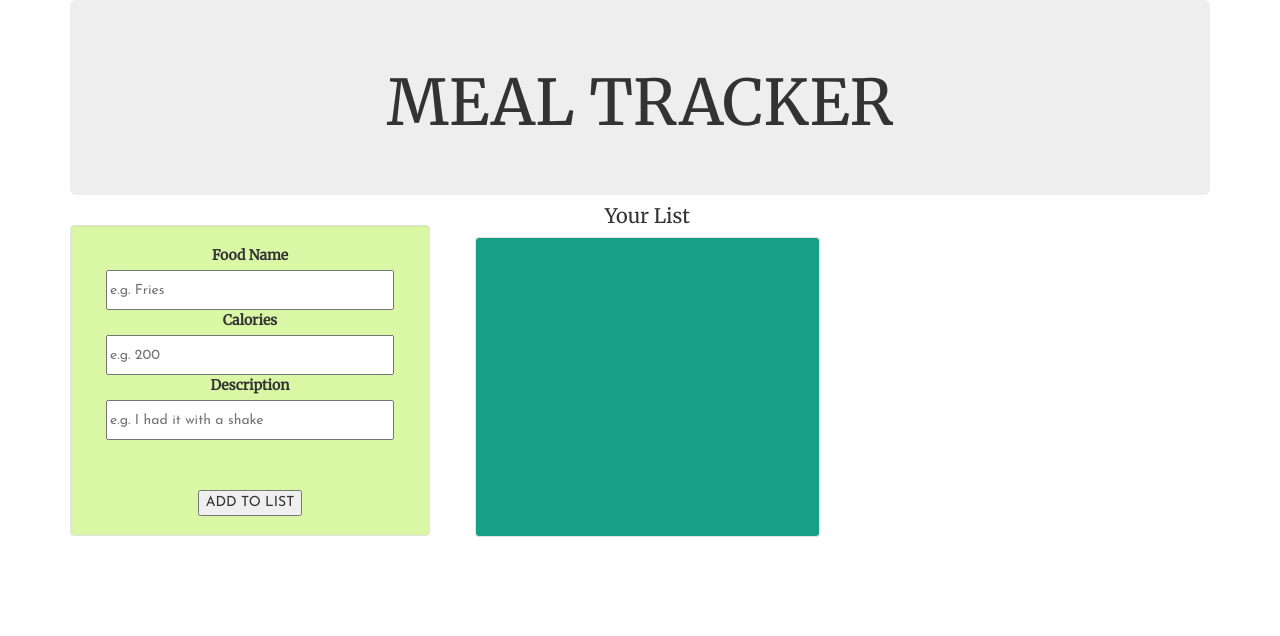
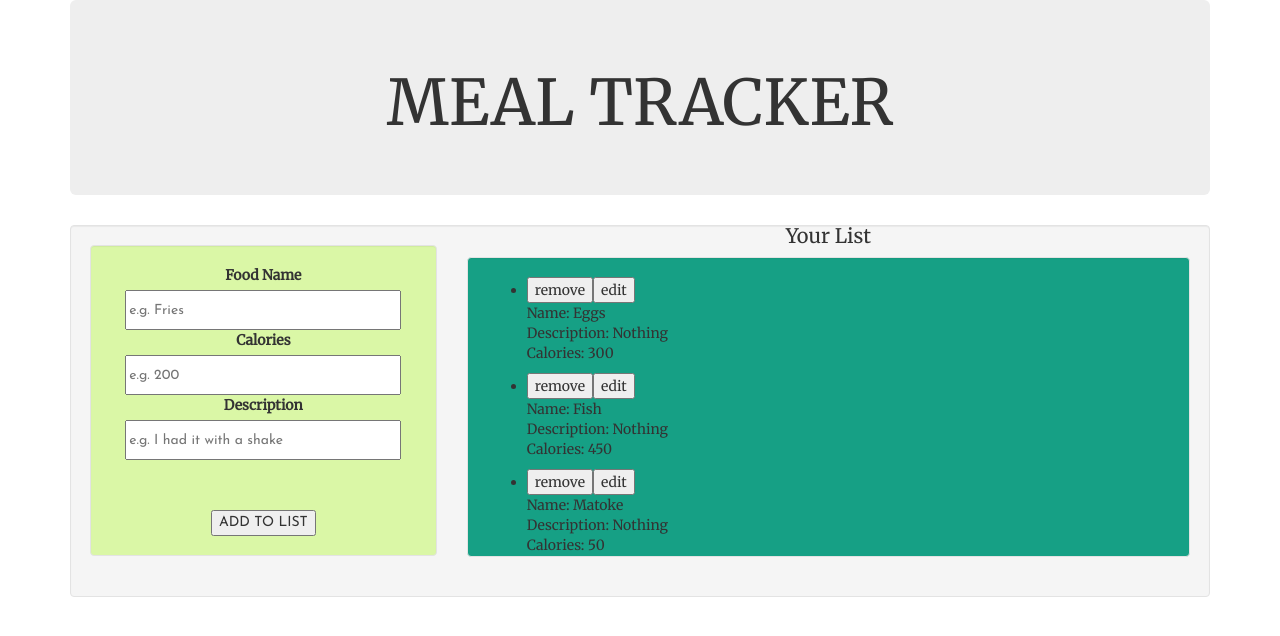
Before and after one commit to NewtonBii/meal-tracker, an Angular app: page / in a window 1280 px wide. Shown: the top 636 px of the page. Built offline with nearby package versions, Linux system fonts and the light colour scheme.

Commit message:
Add changes and app.component.

```diff
--- a/src/app/app.component.html
+++ b/src/app/app.component.html
@@ -6,5 +6,7 @@
       </h1>
   </div>
 </div>
+<div class="well">
 <app-form></app-form>
 </div>
+</div>
--- a/src/app/app.component.ts
+++ b/src/app/app.component.ts
@@ -7,5 +7,5 @@ import { Component } from '@angular/core';
 })
 export class AppComponent {
   title = 'MEAL TRACKER';
-  display="Your List";
+
 }
--- a/src/app/form/form.component.html
+++ b/src/app/form/form.component.html
@@ -1,31 +1,52 @@
   <div class="row">
     <div class="col-lg-4" style="text-align:center">
       <div class="well" style="background-color:#DAF7A6">
-        <form (submit)="addFood(newName.value)">
+<!-- form to add food to the list -->
+        <form>
           <label>Food Name</label><br>
           <input placeholder="e.g. Fries" style="width:90%; height:40px" #newName><br>
           <label>Calories</label><br>
           <input placeholder="e.g. 200" style="width:90%; height:40px" #newDescription><br>
           <label>Description</label><br>
           <input placeholder="e.g. I had it with a shake" style="width:90%; height:40px" #newCalorie><br>
-          <button style="margin-top:50px" (click)="onAdd(newName.value)">ADD TO LIST</button>
+          <button style="margin-top:50px" (click)="addName(newName.value);addDescription(newDescription.value);addCalories(newCalorie.value)">ADD TO LIST</button>
         </form>
+
       </div>
     </div>
       <div class="col-lg-8">
-        <div class="col-lg-6">
+
         <h1 style="font-size:20px; text-align:center; margin-top:-20px">{{display}}</h1>
           <div class="well" style="background-color:#16A085;overflow-y:auto; height:300px">
-            <div *ngFor ="let food of newFood" style="text-align:left">
+            <div *ngFor ="let food of newFoods" style="text-align:left">
               <ul>
                 <li>
-                    Name: {{food}}<br>
-                    Description: {{descritption}}<br>
-                    Calories: {{calories}}
+                  <button>remove</button><button>edit</button><br>
+                    Name: {{food.name}}<br>
+                    Description: {{food.descritption}}<br>
+                    Calories: {{food.calories}}
                 </li>
               </ul>
+              <!-- <div >
+                <label>Name</label>
+                <input [(ngModel)]="food.name">
+                <label>Description</label>
+                <input [(ngModel)]="food.descritption">
+                <label>Calories</label>
+                <input [(ngModel)]="food.calories">
+              </div> -->
+
+            </div>
+            <div class="edit">
+
+              <!-- <h6>Edit Tasks</h6>
+              <p>Name: {{selectedFood.name}}</p>
+              <p>Description: {{selectedFood.descritption}}</p>
+              <p>Calories: {{selectedFood.calories}}</p> -->
+
+
             </div>
           </div>
-        </div>
+
       </div>
   </div>
--- a/src/app/form/form.component.ts
+++ b/src/app/form/form.component.ts
@@ -1,6 +1,4 @@
 import { Component} from '@angular/core';
-import {FoodList} from '../food-list';
-
 
 @Component({
   selector: 'app-form',
@@ -8,26 +6,39 @@ import {FoodList} from '../food-list';
   styleUrls: ['./form.component.css']
 })
 export class FormComponent{
+
 display="Your List";
 
-newFood:Food[]=[];
+newFoods:Food[]=[
+  new Food("Eggs","Nothing",300),
+  new Food("Fish","Nothing",450),
+  new Food("Matoke","Nothing",50),
+];
 
-  onAdd(newName){
-    if (this.newFood){
-      this.newFood.push(newName.value);
-    }
-  }
-  addFood(newName){
-    this.newFood.unshift(newName);
-  }
+selectedFood=this.newFoods[0];
+
+
+  // addName(newName){
+  //   this.newNames.unshift(newName);
+  // }
+  //
+  // addDescription(newDescription){
+  //   this.newDescriptions.unshift(newDescription);
+  // }
+  //
+  // addCalories(newCalorie){
+  //   this.newCalories.unshift(newCalorie);
+  // }
 }
 
 
 export class Food {
-  constructor(
+constructor(
   public name:string,
   public descritption:string,
   public calories:number
+
 ){}
 
+
 }
```
